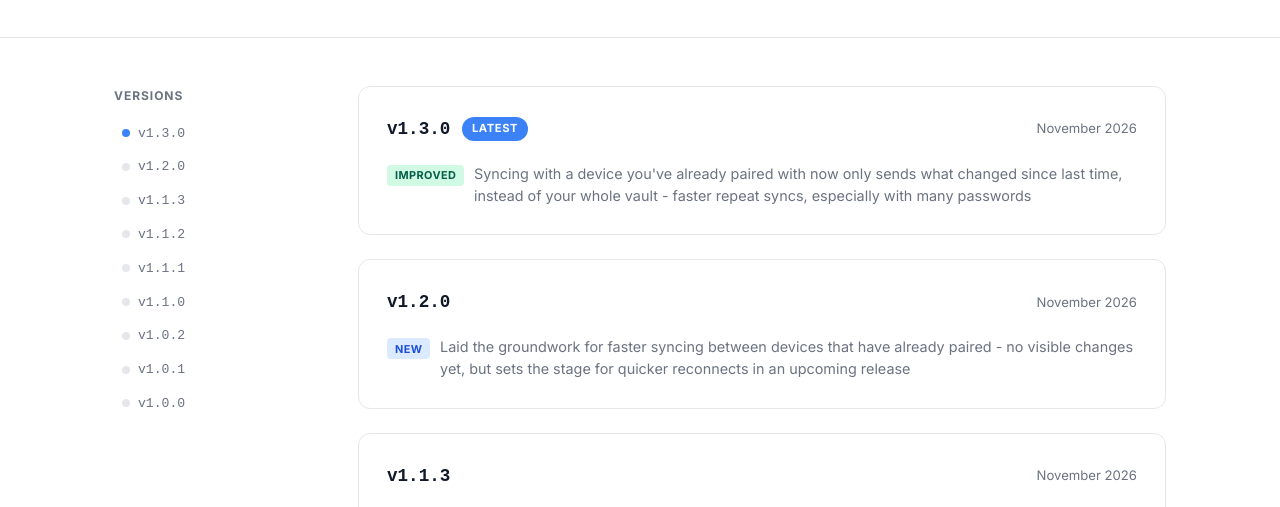
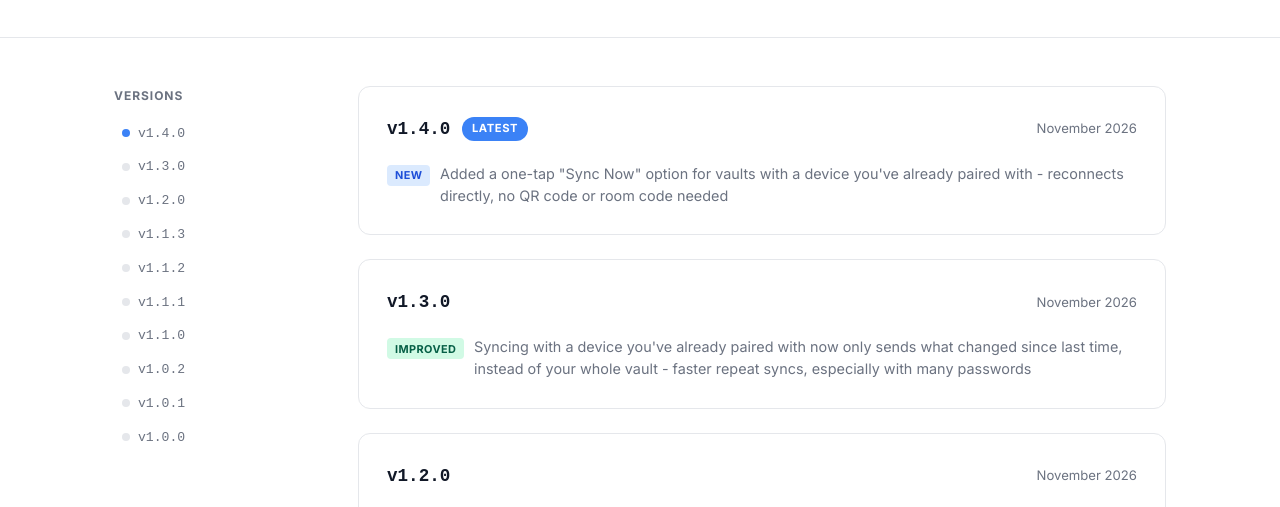
Before and after one commit to hideki-kotsubo/passphere-website, a plain HTML site: page changelog.html in a window 1280 px wide. Shown: the part 260-767 px from the top of the page. Drawn offline with Linux system fonts and the light colour scheme.

Commit message:
Add v1.4.0 changelog entry and bump homepage banner
Co-Authored-By: Claude Sonnet 5 <noreply@anthropic.com>

```diff
--- a/changelog.html
+++ b/changelog.html
@@ -211,8 +211,14 @@
             <p class="cl-toc-title">Versions</p>
             <ol>
               <li>
+                <a href="#v1-4-0">
+                  <span class="cl-toc-dot cl-toc-dot--current"></span>
+                  v1.4.0
+                </a>
+              </li>
+              <li>
                 <a href="#v1-3-0">
-                  <span class="cl-toc-dot cl-toc-dot--current"></span>
+                  <span class="cl-toc-dot"></span>
                   v1.3.0
                 </a>
               </li>
@@ -270,10 +276,20 @@
           <!-- Entries -->
           <div class="cl-content">
 
+            <div class="cl-item" id="v1-4-0">
+              <div class="cl-item-meta">
+                <span class="cl-version">v1.4.0</span>
+                <span class="cl-badge cl-badge--current">Latest</span>
+                <span class="cl-date">November 2026</span>
+              </div>
+              <ul class="cl-changes">
+                <li><span class="change-tag change-tag--new">New</span> Added a one-tap "Sync Now" option for vaults with a device you've already paired with - reconnects directly, no QR code or room code needed</li>
+              </ul>
+            </div>
+
             <div class="cl-item" id="v1-3-0">
               <div class="cl-item-meta">
                 <span class="cl-version">v1.3.0</span>
-                <span class="cl-badge cl-badge--current">Latest</span>
                 <span class="cl-date">November 2026</span>
               </div>
               <ul class="cl-changes">
```
Also changed, not shown: index.html (+1 -1 lines).
